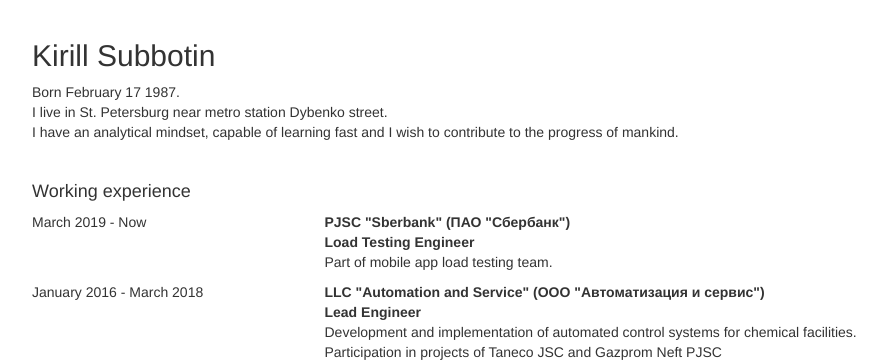
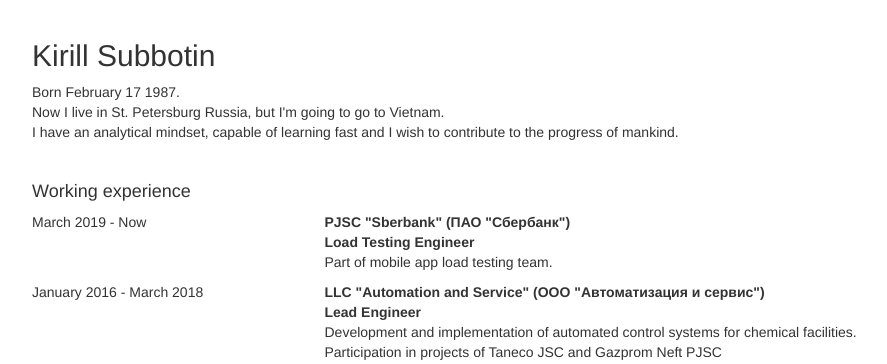
Before and after one commit to dontpanic87/ksubb, a Flask app: page /about in a window 1280 px wide. Shown: the part 51-415 px from the top of the page, without its empty margins (38-925 px from the left). Run offline with Flask 2, Linux system fonts and the light colour scheme; some libraries are stand-ins or nearby versions.

Commit message:
ksubbinfo

```diff
--- a/templates/about.html
+++ b/templates/about.html
@@ -6,7 +6,7 @@
 
 <p>
     Born February 17 1987.<br />
-    I live in St. Petersburg near metro station Dybenko street.<br />
+    Now I live in St. Petersburg Russia, but I'm going to go to Vietnam.<br />
     I have an analytical mindset, capable of learning fast and I wish to contribute to the progress of mankind.
 </p><br />
 
--- a/templates/contact.html
+++ b/templates/contact.html
@@ -22,7 +22,8 @@
 
 <address>
     <strong>Social networks</strong>
-    <p> <a href="https://vk.com/d0ntpanic">vk_d0ntpanic</a><br /></p>
+    <p> <a href="https://m.facebook.com/dontpanic.spb">Facebook</a><br /></p>
+    <p> <a href="https://twitter.com/Mr42th">Twitter</a><br /></p>
 </address>
 
 {% endblock %}
```
